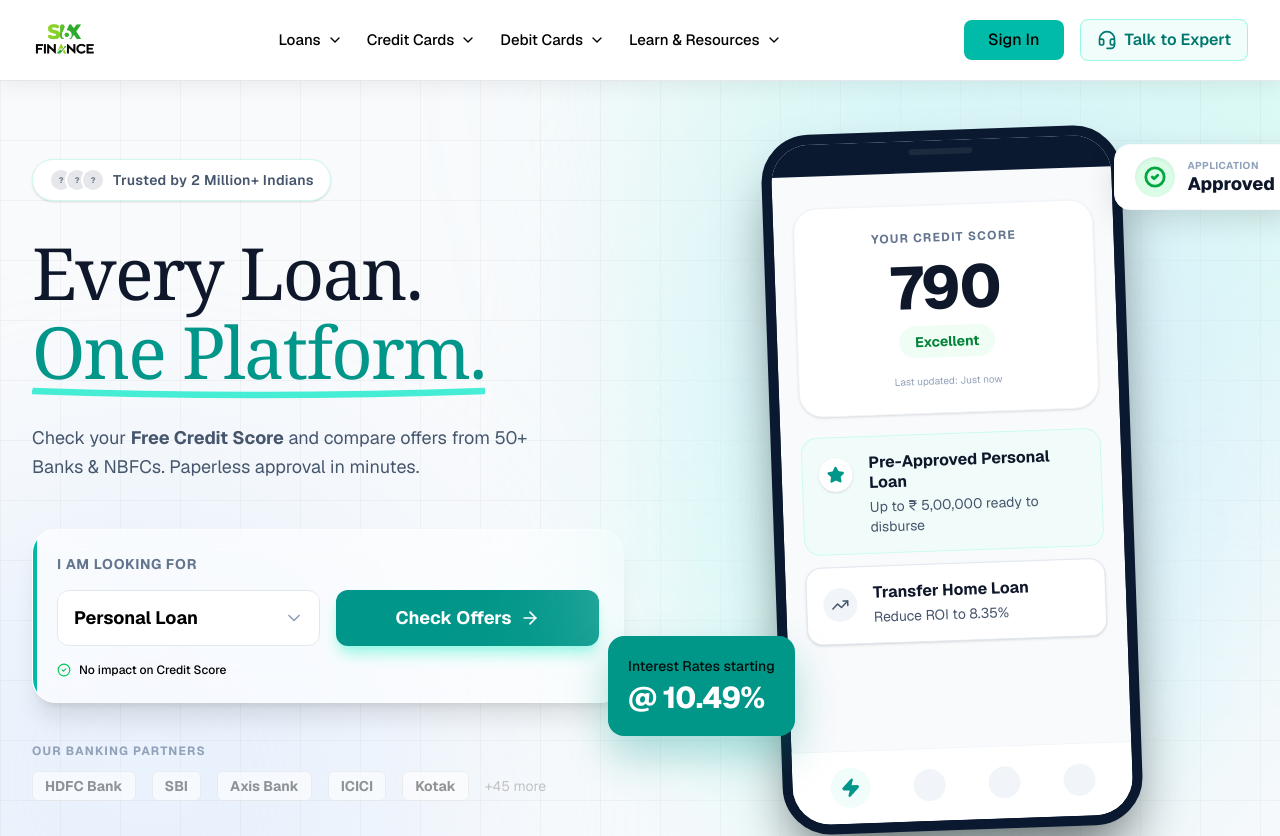
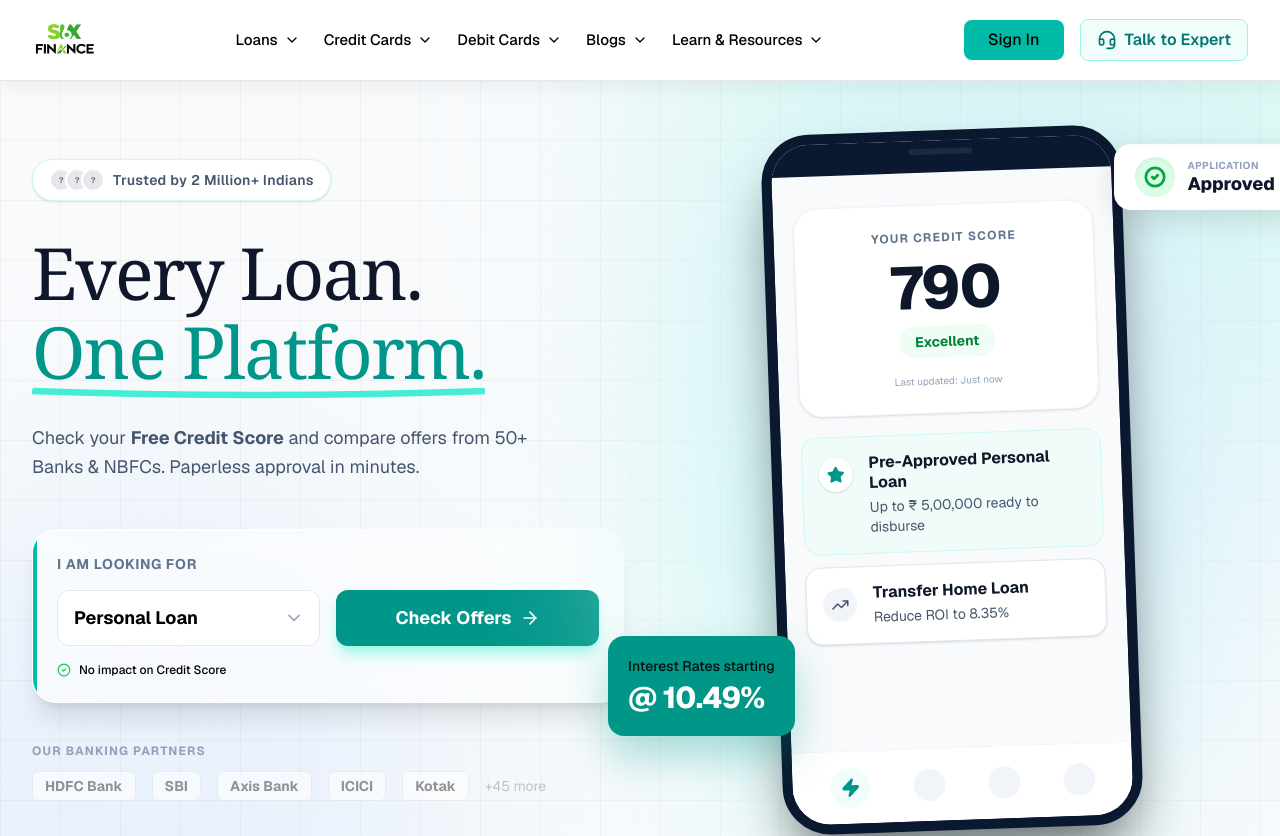
Before and after one commit to pravinbhatt-rai/six-loan, a Next.js app: page / in a window 1280 px wide. Shown: the top 836 px of the page. Built offline with nearby package versions, Linux system fonts and the light colour scheme.

Commit message:
commit file blogs

```diff
--- a/component/HomePage/navbar.tsx
+++ b/component/HomePage/navbar.tsx
@@ -410,6 +410,24 @@
             }
         ]
     },
+{
+    name: 'Blogs',
+    columns: [
+        {
+            title: 'Latest Posts',
+            icon: <FileText className="w-4 h-4 text-teal-500" />,
+            items: [
+                { name: 'All Blogs', href: '/blogs' },
+                { name: 'Personal Finance', href: '/blogs/personal-loan' },
+                { name: 'Business Loan', href: '/blogs/business-loan' },
+                { name: 'Home Loan', href: '/blogs/home-loan' },
+                { name: 'Loan against Property', href: '/blogs/loan-against-property' },
+                { name: 'Credit Cards blogs', href: '/blogs/credit-cards' },
+                { name: 'Debit Cards', href: '/blogs/debit-cards' },
+            ]
+        }
+    ]
+},
     {
         name: 'Learn & Resources',
         columns: [
@@ -640,7 +658,7 @@
                                     <h3 className="font-semibold text-gray-900 text-sm">{col.title}</h3>
                                 </div>
                                 <div className="flex flex-col gap-2">
-                                    {col.items.map((subItem, subIdx) => (
+                                    {(Array.isArray(col.items) ? col.items : []).map((subItem, subIdx) => (
                                         <Link
                                             key={subIdx}
                                             href={subItem.href}
@@ -765,8 +783,8 @@
         { label: 'Business Loan', icon: <Briefcase className="w-5 h-5" />, data: getLoansTab('business') },
         { label: 'Home Loan', icon: <Home className="w-5 h-5" />, data: getLoansTab('home') },
         { label: 'Other Loans', icon: <Coins className="w-5 h-5" />, data: getLoansTab('other') },
+        { label: 'Blog', icon: <FileText className="w-5 h-5" />, data: getSection('Blog') },
         { label: 'Learn & Resources', icon: <BookOpen className="w-5 h-5" />, data: getSection('Learn & Resources') },
-
     ];
 
     return (
@@ -941,7 +959,7 @@
 
             {/* --- Mobile Talk to Expert Modal --- */}
             {isExpertModalOpen && (
-                <div className="fixed inset-0 z-[60] flex items-center justify-center p-4">
+                <div className="fixed inset-0 z-60 flex items-center justify-center p-4">
                     <div className="absolute inset-0 bg-gray-900/60 backdrop-blur-sm" onClick={() => setIsExpertModalOpen(false)} />
                     <div className="relative bg-white w-full max-w-sm rounded-2xl shadow-2xl overflow-hidden animate-in zoom-in-95">
                         <div className="flex items-center justify-between p-5 border-b border-gray-100">
--- a/component/PersonalLoan/LoanFooter.tsx
+++ b/component/PersonalLoan/LoanFooter.tsx
@@ -130,6 +130,7 @@
       title: 'Six Finance',
       links: [
         { label: 'About Us', href: '/about-us' },
+        {label: 'Blogs', href: '/blogs' },
         { label: 'Contact Us & Support', href: '/contact-us' },
         { label: 'Terms & Conditions', href: '/terms-conditions' }
       ],
```
